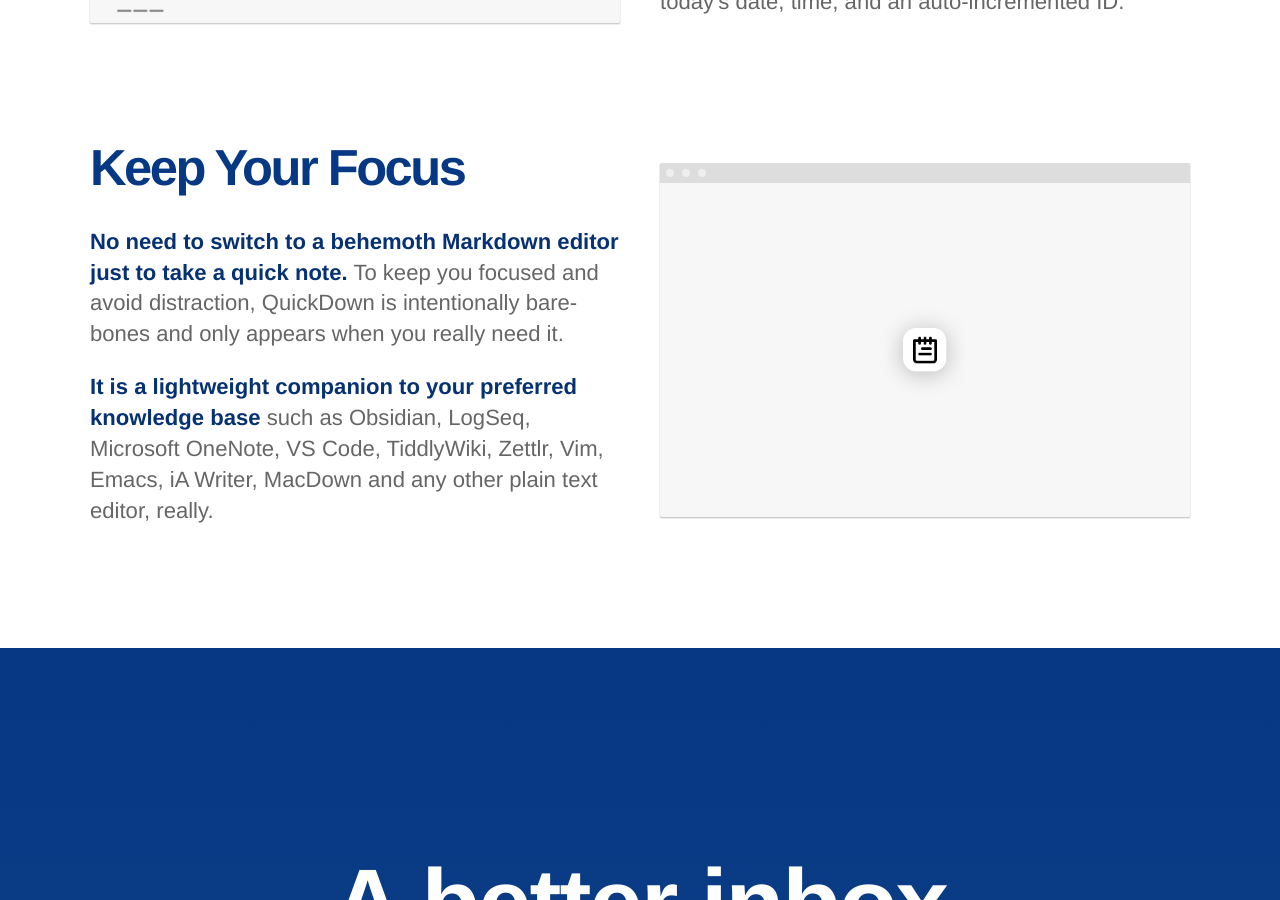
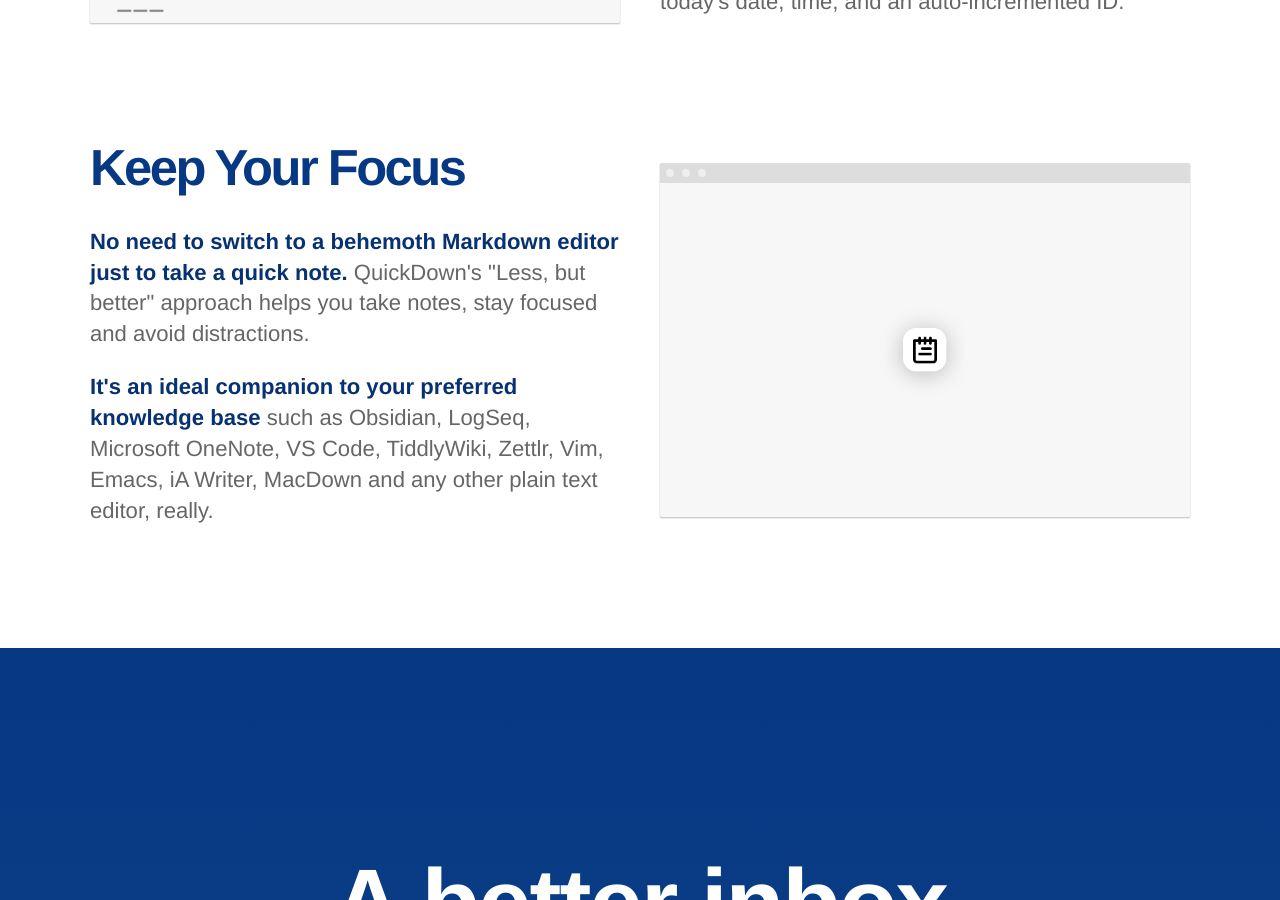
Before and after one commit to akaalias/getquickdown, a Jekyll site: the page built from index.html, in a window 1280 px wide and 900 px high, scrolled down 2368 px. Built offline with Jekyll 4.4.1, drawn with Linux system fonts in a browser that asks for light colours; a script that is not in the unit is left out; the list of posts is cut into pages by our own code.

Commit message:
Updates description

```diff
--- a/index.html
+++ b/index.html
@@ -62,9 +62,9 @@
 				<h2 class="heading">Keep Your Focus</h2>
 				<p>
 					<b>No need to switch to a behemoth Markdown editor just to take a quick note.</b>
-					To keep you focused and avoid distraction, QuickDown is intentionally bare-bones and only appears when you really need it.
+					QuickDown's "Less, but better" approach helps you take notes, stay focused and avoid distractions.
 				<p>
-					<b>It is a lightweight companion to your preferred knowledge base</b>
+					<b>It's an ideal companion to your preferred knowledge base</b>
 				such as
 				Obsidian, LogSeq, Microsoft OneNote, VS Code, TiddlyWiki, Zettlr, Vim, Emacs, iA Writer, MacDown and any other plain text editor, really.
 				</p>
```
